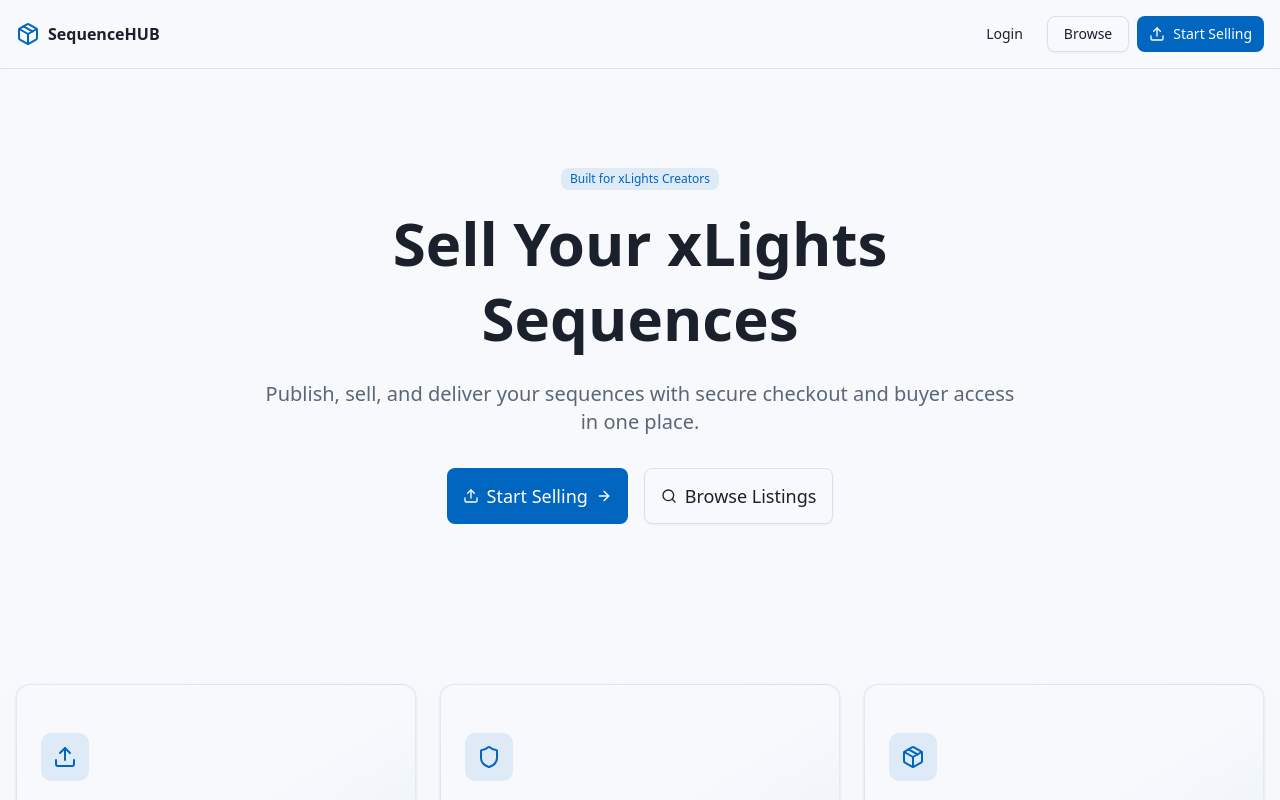
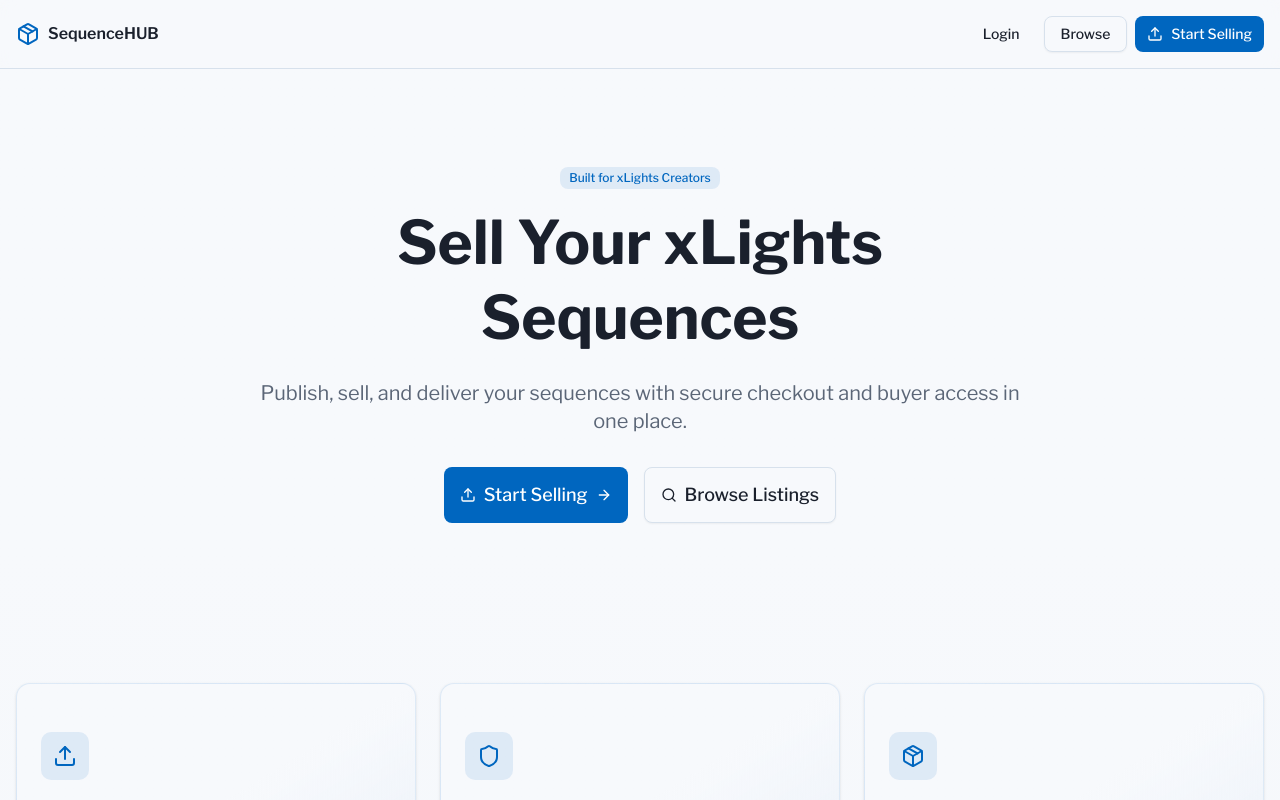
Before and after one commit to seancope357/sequencehub-marketplace, a Next.js app: page / in a window 1280 px wide. Shown: the top 800 px of the page. Built offline with nearby package versions, Linux system fonts and the light colour scheme; no server answers.

Commit message:
style: enforce sans token on body for xlights theme

```diff
--- a/src/app/layout.tsx
+++ b/src/app/layout.tsx
@@ -46,7 +46,7 @@
   return (
     <html lang="en" suppressHydrationWarning>
       <body
-        className={`${libreFranklin.variable} ${geistMono.variable} antialiased bg-background text-foreground`}
+        className={`${libreFranklin.variable} ${geistMono.variable} font-sans antialiased bg-background text-foreground`}
         suppressHydrationWarning
       >
         {children}
```
